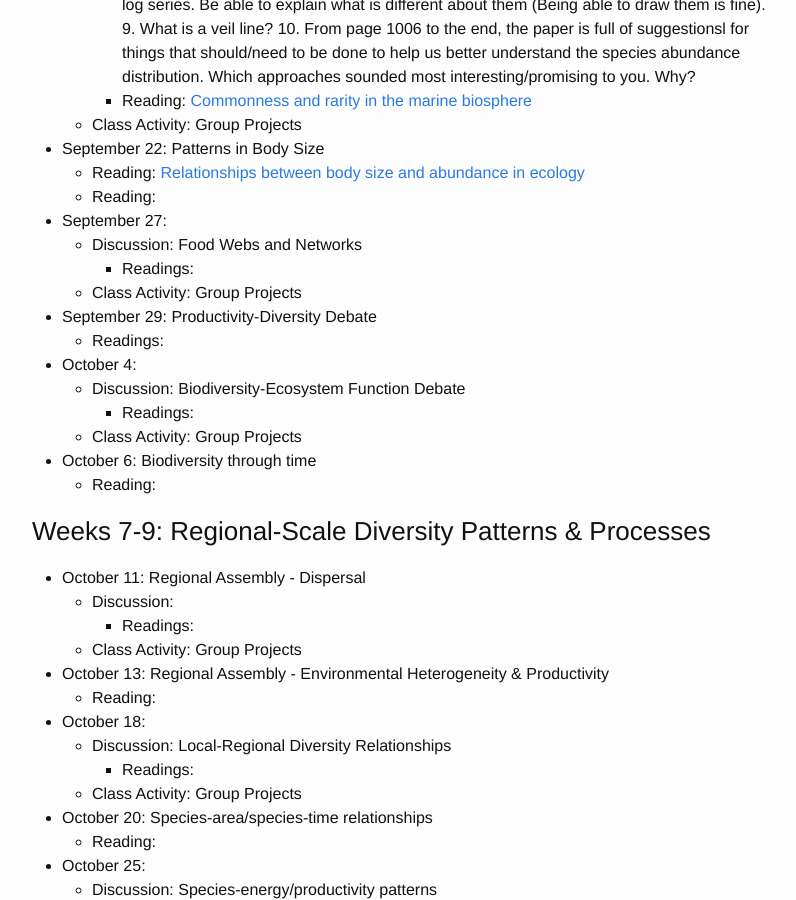
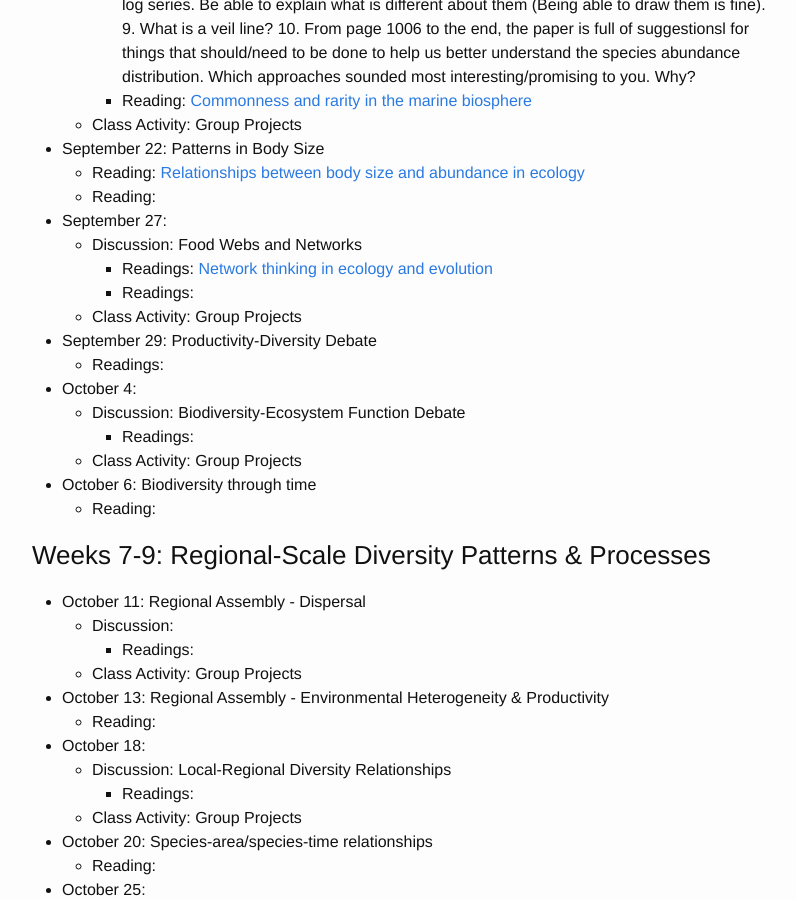
Before and after one commit to skmorgane/biodiversity-course, a Jekyll site: the page built from schedule.md, in a window 1280 px wide and 900 px high, scrolled down 2298 px. Shown: the whole window, without its empty margins (238-1034 px from the left). Built offline with Jekyll 4.4.1, drawn with Linux system fonts in a browser that asks for light colours.

Commit message:
Add Network review for sept 27

```diff
--- a/schedule.md
+++ b/schedule.md
@@ -87,12 +87,13 @@ Tuesdays are often a split between class activity and discussion, thus there are
 
 
  * September 22: Patterns in Body Size
-    * Reading: [Relationships between body size and abundance in ecology]( https://doi.org/10.1016/j.tree.2007.03.007)
+    * Reading: [Relationships between body size and abundance in ecology](https://doi.org/10.1016/j.tree.2007.03.007)
     * Reading:
 
 
 * September 27:
     * Discussion: Food Webs and Networks
+         * Readings: [Network thinking in ecology and evolution](https://doi.org/10.1016/j.tree.2005.04.004)
          * Readings:
     * Class Activity: Group Projects
 
```
